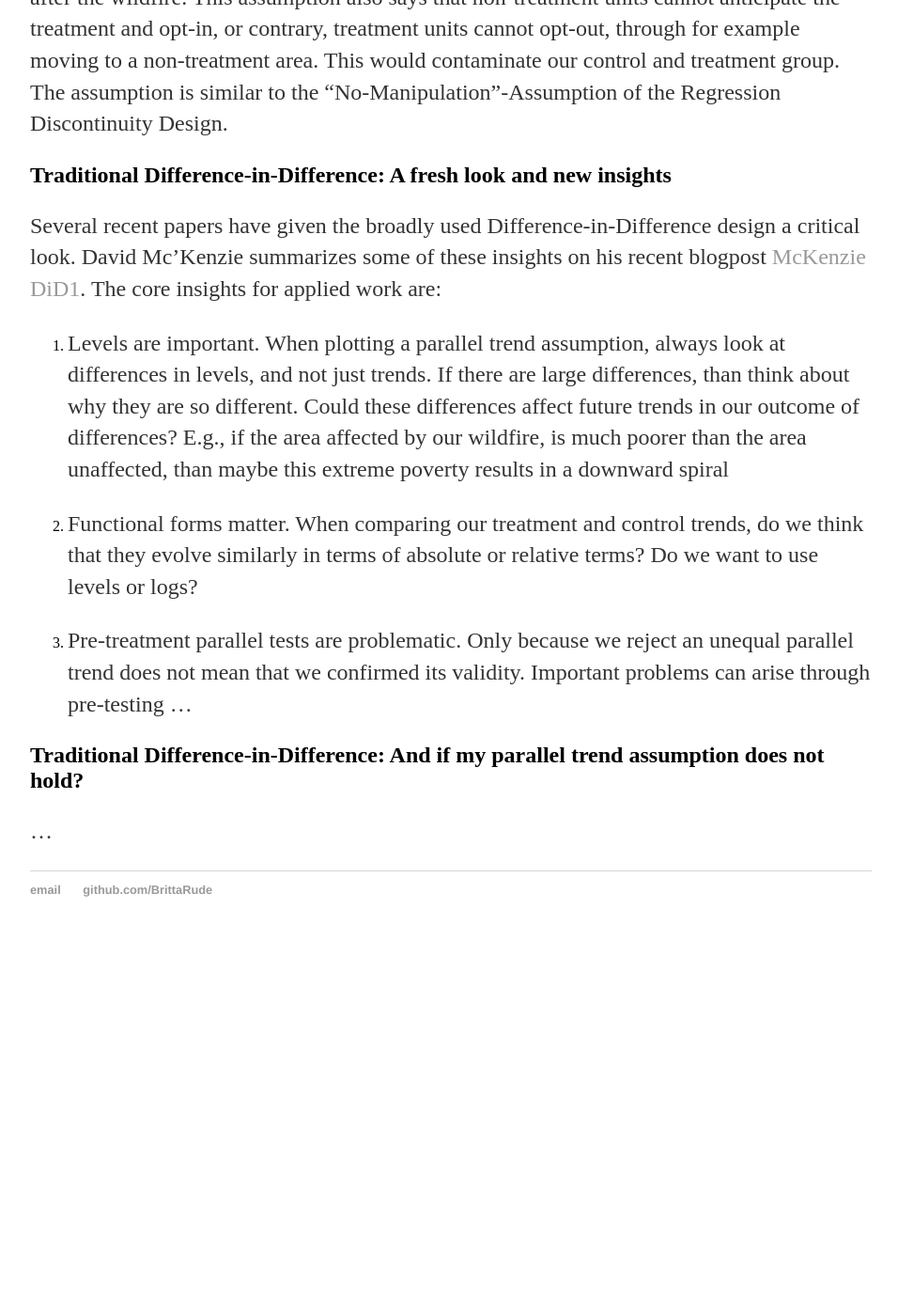
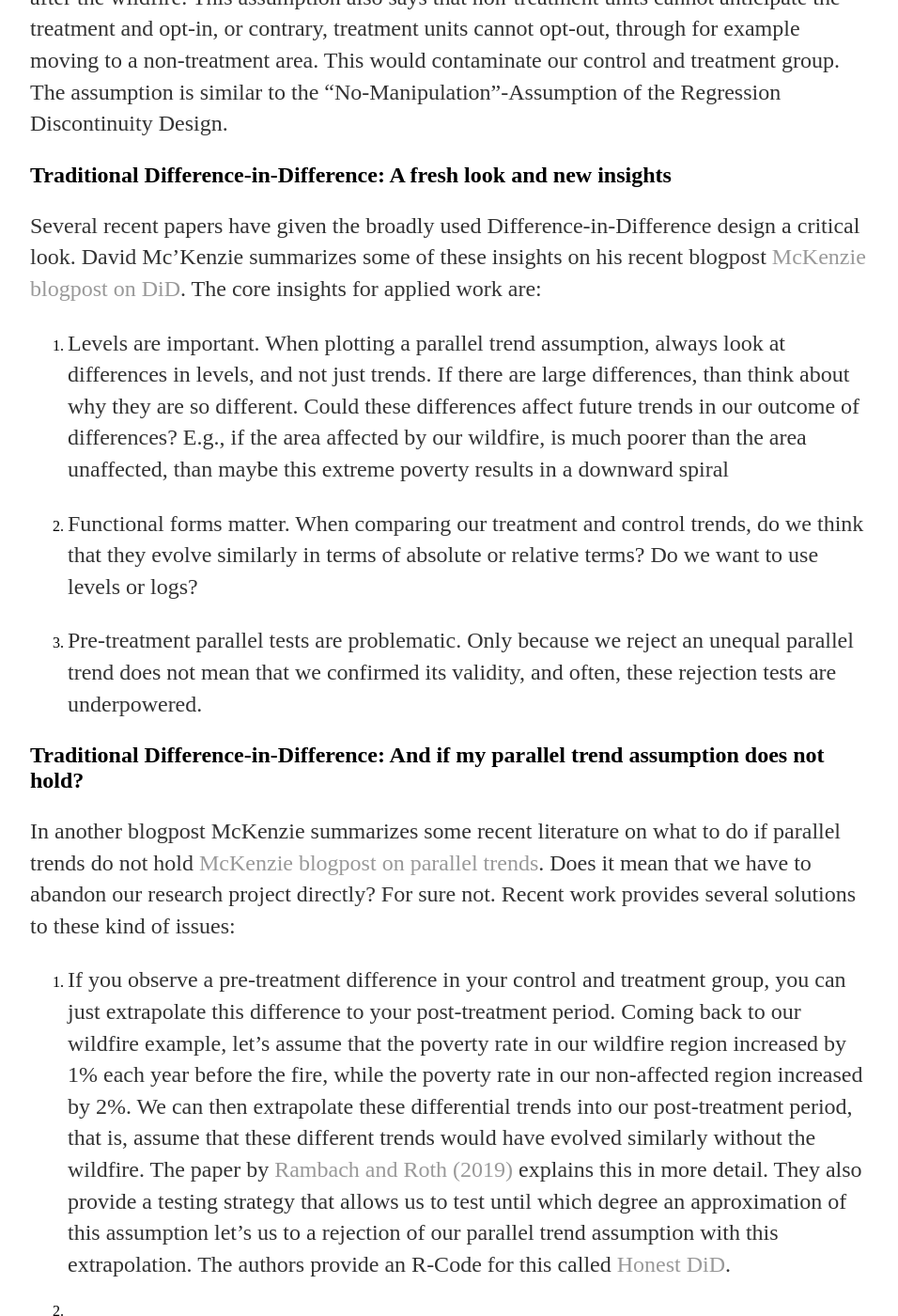
Before and after one commit to BrittaRude/BrittaRude.github.io, a Jekyll site: the page built from inputs_datascience/_posts/2020-07-19-britta-rude-revisiting-difference-in-difference.md, in a window 1280 px wide and 1400 px high, scrolled down 3314 px. Shown: the whole window at 94% size, without its empty margins (160-1116 px from the left). Built offline with Jekyll 4.4.1, drawn with Linux system fonts in a browser that asks for light colours; before the commit the page ends 4328 px from its top, so only the background shows below that.

Commit message:
Update 2020-07-19-britta-rude-revisiting-difference-in-difference.md

```diff
--- a/inputs_datascience/_posts/2020-07-19-britta-rude-revisiting-difference-in-difference.md
+++ b/inputs_datascience/_posts/2020-07-19-britta-rude-revisiting-difference-in-difference.md
@@ -35,16 +35,20 @@ Another assumption that is important to have in mind is the "No-Anticipation"-As
 
 ## Traditional Difference-in-Difference: A fresh look and new insights
 
-Several recent papers have given the broadly used Difference-in-Difference design a critical look. David Mc'Kenzie summarizes some of these insights on his recent blogpost [McKenzie DiD1](https://blogs.worldbank.org/impactevaluations/revisiting-difference-differences-parallel-trends-assumption-part-i-pre-trend). The core insights for applied work are:
+Several recent papers have given the broadly used Difference-in-Difference design a critical look. David Mc'Kenzie summarizes some of these insights on his recent blogpost [McKenzie blogpost on DiD](https://blogs.worldbank.org/impactevaluations/revisiting-difference-differences-parallel-trends-assumption-part-i-pre-trend). The core insights for applied work are:
 
 1. Levels are important. When plotting a parallel trend assumption, always look at differences in levels, and not just trends. If there are large differences, than think about why they are so different. Could these differences affect future trends in our outcome of differences? E.g., if the area affected by our wildfire, is much poorer than the area unaffected, than maybe this extreme poverty results in a downward spiral
 
 2. Functional forms matter. When comparing our treatment and control trends, do we think that they evolve similarly in terms of absolute or relative terms? Do we want to use levels or logs?
 
-3. Pre-treatment parallel tests are problematic. Only because we reject an unequal parallel trend does not mean that we confirmed its validity. Important problems can arise through pre-testing ...
+3. Pre-treatment parallel tests are problematic. Only because we reject an unequal parallel trend does not mean that we confirmed its validity, and often, these rejection tests are underpowered.
 
 
 
 ## Traditional Difference-in-Difference: And if my parallel trend assumption does not hold?
 
-...
+In another blogpost McKenzie summarizes some recent literature on what to do if parallel trends do not hold [McKenzie blogpost on parallel trends](https://blogs.worldbank.org/impactevaluations/revisiting-difference-differences-parallel-trends-assumption-part-ii-what-happens). Does it mean that we have to abandon our research project directly? For sure not. Recent work provides several solutions to these kind of issues:
+
+1. If you observe a pre-treatment difference in your control and treatment group, you can just extrapolate this difference to your post-treatment period. Coming back to our wildfire example, let's assume that the poverty rate in our wildfire region increased by 1% each year before the fire, while the poverty rate in our non-affected region increased by 2%. We can then extrapolate these differential trends into our post-treatment period, that is, assume that these different trends would have evolved similarly without the wildfire. The paper by [Rambach and Roth (2019)](https://scholar.harvard.edu/jroth/publications/Roth_JMP_Honest_Parallel_Trends) explains this in more detail. They also provide a testing strategy that allows us to test until which degree an approximation of this assumption let's us to a rejection of our parallel trend assumption with this extrapolation. The authors provide an R-Code for this called [Honest DiD](https://github.com/asheshrambachan/HonestDiD).
+
+2.
```
